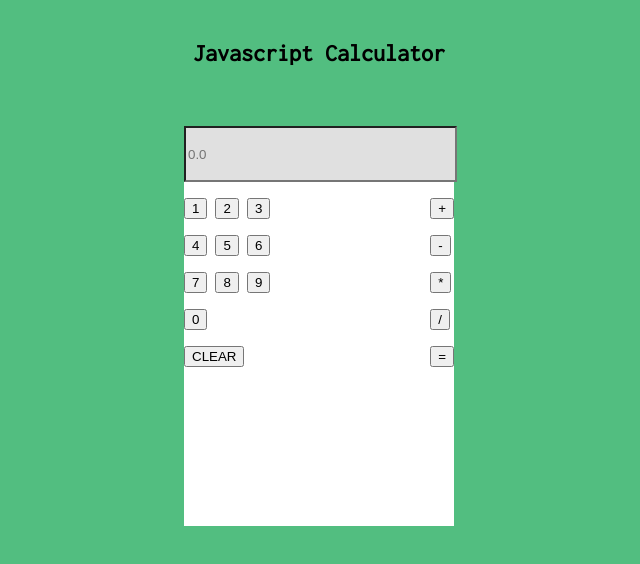
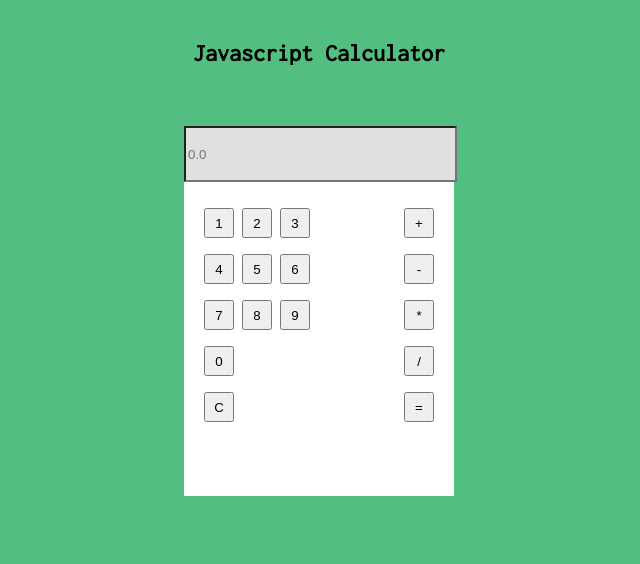
Before and after one commit to alichristensen/JS-Calculator, a plain HTML site: page index.html in a window 1280 px wide. Shown: the whole page, without its empty margins (321-961 px from the left). Drawn offline with Linux system fonts and the light colour scheme.

Commit message:
aesthetic changes

```diff
--- a/index.html
+++ b/index.html
@@ -9,35 +9,37 @@
 	<h2>Javascript Calculator</h2>
 	<div class="container">
 		<input type="text" placeholder="0.0">
+		<div id="inner">
 			<div id="numbers">
 				<p>
-				<button id="btn1">1</button>
-				<button id="btn2">2</button>
-				<button id="btn3">3</button>
+					<button class="but" id="btn1">1</button>
+					<button class="but" id="btn2">2</button>
+					<button class="but" id="btn3">3</button>
 				</p>
 				<p>
-				<button id="btn4">4</button>
-				<button id="btn5">5</button>
-				<button id="btn6">6</button>
+					<button class="but" id="btn4">4</button>
+					<button class="but" id="btn5">5</button>
+					<button class="but" id="btn6">6</button>
 				</p>
 				<p>
-				<button id="btn7">7</button>
-				<button id="btn8">8</button>
-				<button id="btn9">9</button>
+					<button class="but" id="btn7">7</button>
+					<button class="but" id="btn8">8</button>
+					<button class="but" id="btn9">9</button>
 				</p>
 				<p>
-				<button id="btn0">0</button>
+					<button class="but" id="btn0">0</button>
 				</p>
 				<p>
-				<button id="clear">CLEAR</button>
+					<button class="but" id="clear">C</button>
 				</p>
 			</div>
 			<div id="operators">
-			<p><button id="add">+</button></p>
-			<p><button id="sbtr">-</button></p>
-			<p><button id="mult">*</button></p>
-			<p><button id="divsn">/</button></p>
-			<p><button id="equals">=</button></p>
+				<p><button class="but" id="add">+</button></p>
+				<p><button class="but" id="sbtr">-</button></p>
+				<p><button class="but" id="mult">*</button></p>
+				<p><button class="but" id="divsn">/</button></p>
+				<p><button class="but" id="equals">=</button></p>
+			</div>
 		</div>
 	</div>
 
--- a/stylesheet.css
+++ b/stylesheet.css
@@ -8,17 +8,22 @@ h2 {
 	margin-top: 40px;
 }
 
+input {
+	width: 98%;
+	height: 50px;
+	background: #e0e0e0;
+}
+
 .container {
-	height: 400px;
+	height: 370px;
 	width: 270px;
 	margin: 60px auto;
 	background: #ffffff;
 }
 
-input {
-	width: 98%;
-	height: 50px;
-	background: #e0e0e0;
+.but {
+	height: 30px;
+	width: 30px;
 }
 
 #numbers {
@@ -28,3 +33,7 @@ input {
 #operators {
 	float: right;
 }
+
+#inner {
+	margin: 10px 20px;
+}
```
Lines whose indentation alone changed are shown as unchanged.
